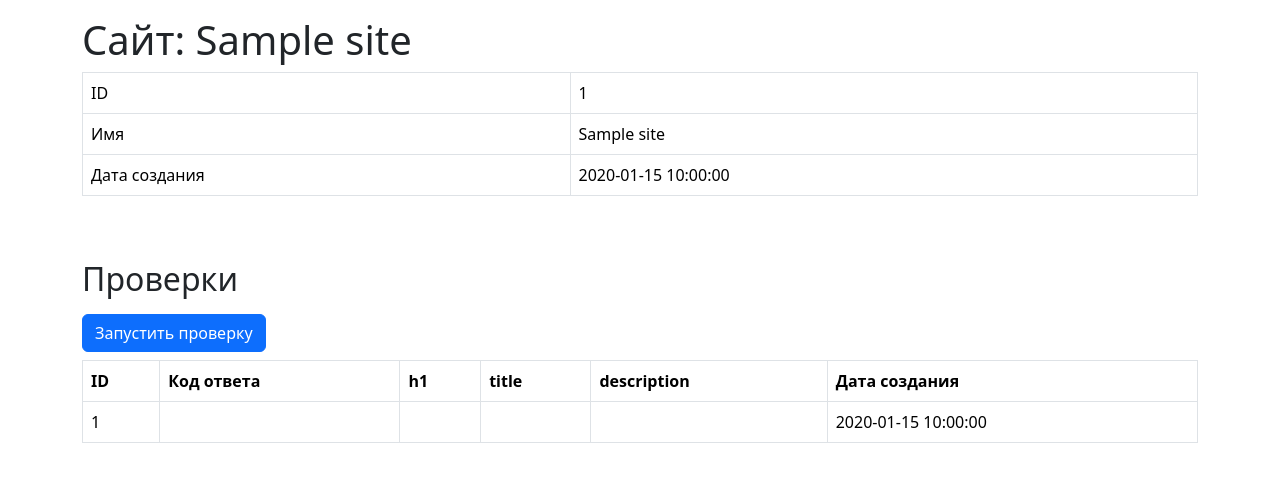
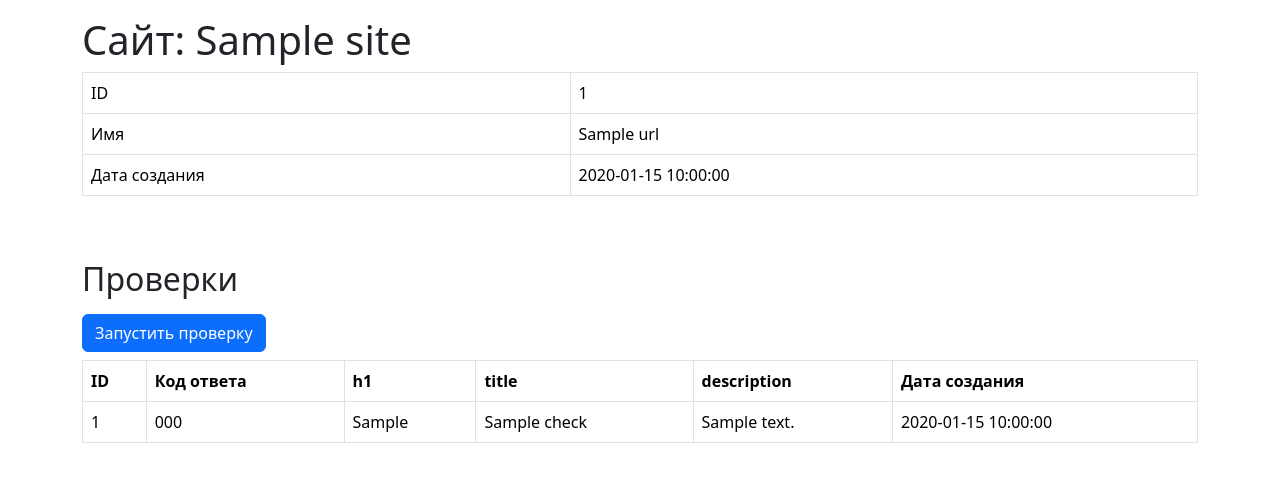
Before and after one commit to pavelkoA/page_analyzer, a Flask app: template page_analyzer/templates/url_page.html in a window 1280 px wide. Shown: the part 56-538 px from the top of the page. Run offline with Flask 3, Linux system fonts and the light colour scheme; the template is opened without the code that fills it: most values are stand-ins (such as "Sample title", 1, 10 or a date in 2020).

Commit message:
over 4 step

```diff
--- a/page_analyzer/app.py
+++ b/page_analyzer/app.py
@@ -11,7 +11,9 @@
 from page_analyzer.db_utils import (get_url_from_base_urls,
                                     get_all_urls_from_base_ulrs,
                                     get_url_from_base_urls_by_id,
-                                    write_data_to_base_urls)
+                                    write_data_to_base_urls,
+                                    get_checks_from_url_checks,
+                                    write_new_check_from_url_checks)
 
 
 app = Flask(__name__)
@@ -39,10 +41,10 @@
     data = get_url_from_base_urls(url)
     if data:
         flash("Страница уже существует", "success")
-        id, *oher_data = data
+        id = data.id
     else:
         flash("Страница успешно добавлена", "success")
-        id, *oher_data = write_data_to_base_urls(url)
+        id = write_data_to_base_urls(url).id
     return redirect(url_for("ulr_page", id=id), code=302)
 
 
@@ -57,12 +59,21 @@
 
 @app.route("/urls/<id>")
 def ulr_page(id):
-    id, site, created_at = get_url_from_base_urls_by_id(id)
-    checks = [{"id": id, "created_at": created_at.isoformat()}]
+    url_data = get_url_from_base_urls_by_id(id)
+    checks = get_checks_from_url_checks(id)
     messages = get_flashed_messages(with_categories=True)
     return render_template("url_page.html",
                            messages=messages,
-                           id=id,
-                           site=site,
-                           created_at=created_at.isoformat(),
+                           url_data=url_data,
                            checks=checks)
+
+
+@app.post("/urls/<id>/checks")
+def checks_url(id):
+    url_data = get_url_from_base_urls_by_id(id)
+    write_new_check_from_url_checks(id, 200, "Hexlet",
+                                    "title", "description")
+    checks = get_checks_from_url_checks(id)
+    return render_template("url_page.html",
+                           url_data=url_data,
+                           checks=checks)
--- a/page_analyzer/templates/url_page.html
+++ b/page_analyzer/templates/url_page.html
@@ -10,21 +10,21 @@
                 <tbody>
                     <tr>
                         <td>ID</td>
-                        <td>{{ id }}</td>
+                        <td>{{ url_data['id'] }}</td>
                     </tr>
                     <tr>
                         <td>Имя</td>
-                        <td>{{ site }}</td>
+                        <td>{{ url_data['name'] }}</td>
                     </tr>
                     <tr>
                         <td>Дата создания</td>
-                        <td>{{ created_at }}</td>
+                        <td>{{ url_data['created_at'] }}</td>
                     </tr>
                 </tbody>
             </table>
         </div>
         <h2 class="mt-5 mb-3">Проверки</h2>
-        <form method="post" action="/urls/{{ id }}/checks">
+        <form method="post" action="/urls/{{ url_data['id'] }}/checks">
             <input type="submit" class="btn btn-primary" value="Запустить проверку">
         </form>
         <div>
@@ -44,10 +44,10 @@
                         {% for check in checks %}
                         <tr>
                             <td>{{ check['id'] }}</td>
-                            <td></td>
-                            <td></td>
-                            <td></td>
-                            <td></td>
+                            <td>{{ check['status_code'] }}</td>
+                            <td>{{ check['h1'] }}</td>
+                            <td>{{ check['title'] }}</td>
+                            <td>{{ check['description'] }}</td>
                             <td>{{ check['created_at'] }}</td>
                         </tr>
                         {% endfor %}
--- a/page_analyzer/templates/urls_page.html
+++ b/page_analyzer/templates/urls_page.html
@@ -16,9 +16,9 @@
                 <tbody>
                     {% for url in urls %}
                     <tr>
-                        <td>{{ url[0] }}</td>
+                        <td>{{ url['id'] }}</td>
                         <td>
-                            <a href="/urls/{{ url[0] }}">{{ url[1] }}</a>
+                            <a href="/urls/{{ url['id'] }}">{{ url['name'] }}</a>
                         </td>
                     </tr>
                     {% endfor %}
```
Also changed, not shown: page_analyzer/db_utils.py (+48 -7 lines).
